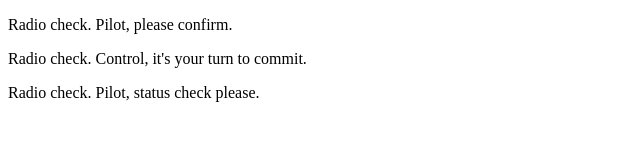
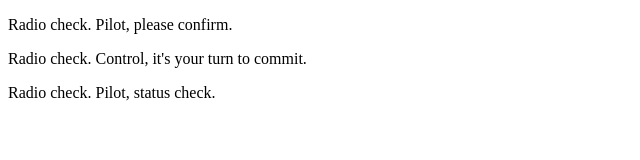
Before and after one commit to laurenficker/communication-log-control, a plain HTML site: page index.html in a window 1280 px wide. Shown: the full height of the page, 0-640 px from the left. Drawn offline with Linux system fonts and the light colour scheme.

```diff
--- a/index.html
+++ b/index.html
@@ -3,6 +3,6 @@
    <body>
       <p>Radio check. Pilot, please confirm.</p>
       <p>Radio check. Control, it's your turn to commit.</p>
-      <p>Radio check. Pilot, status check please. </p>
+      <p>Radio check. Pilot, status check. </p>
    </body>
 </html>
```
